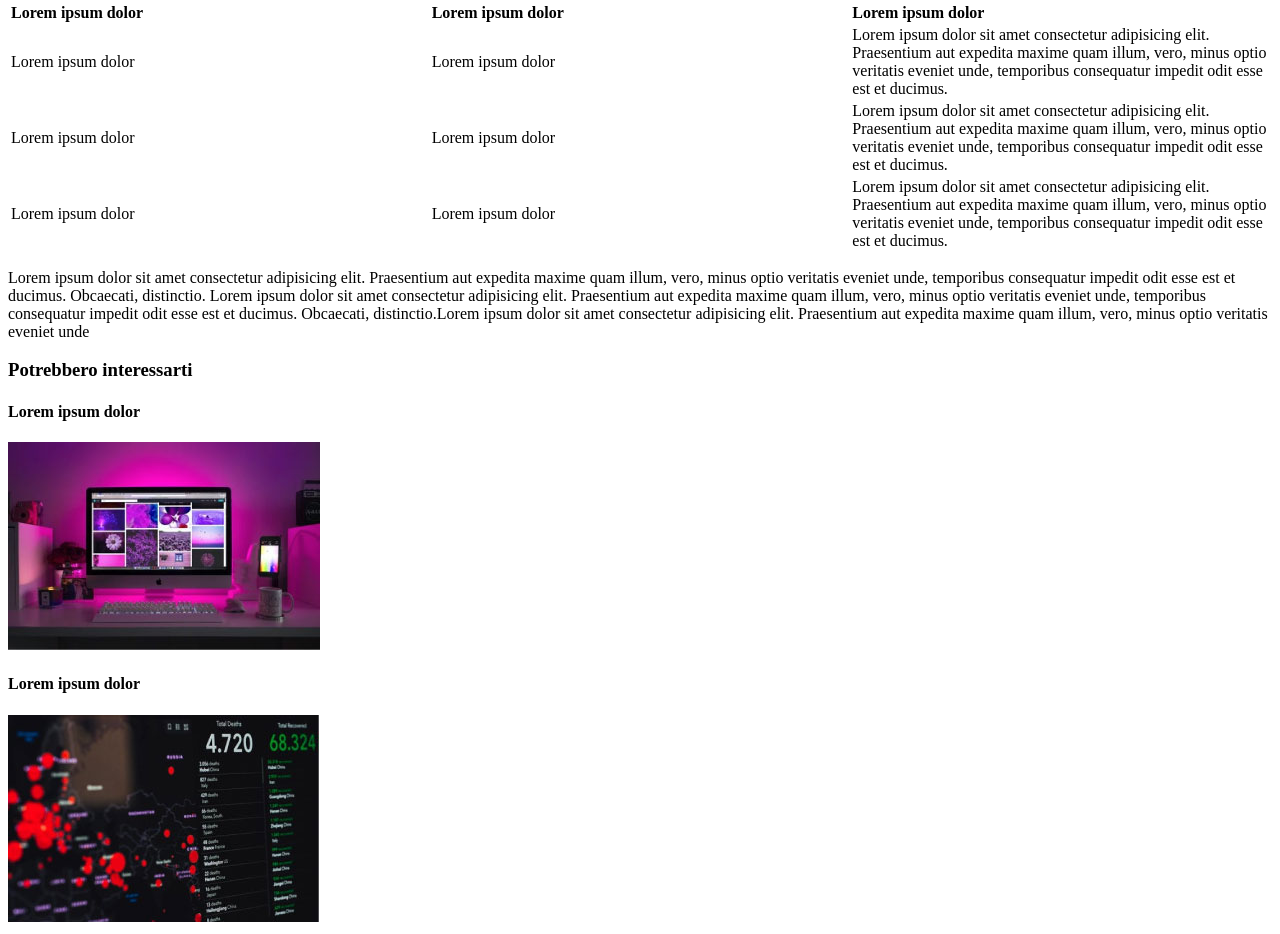
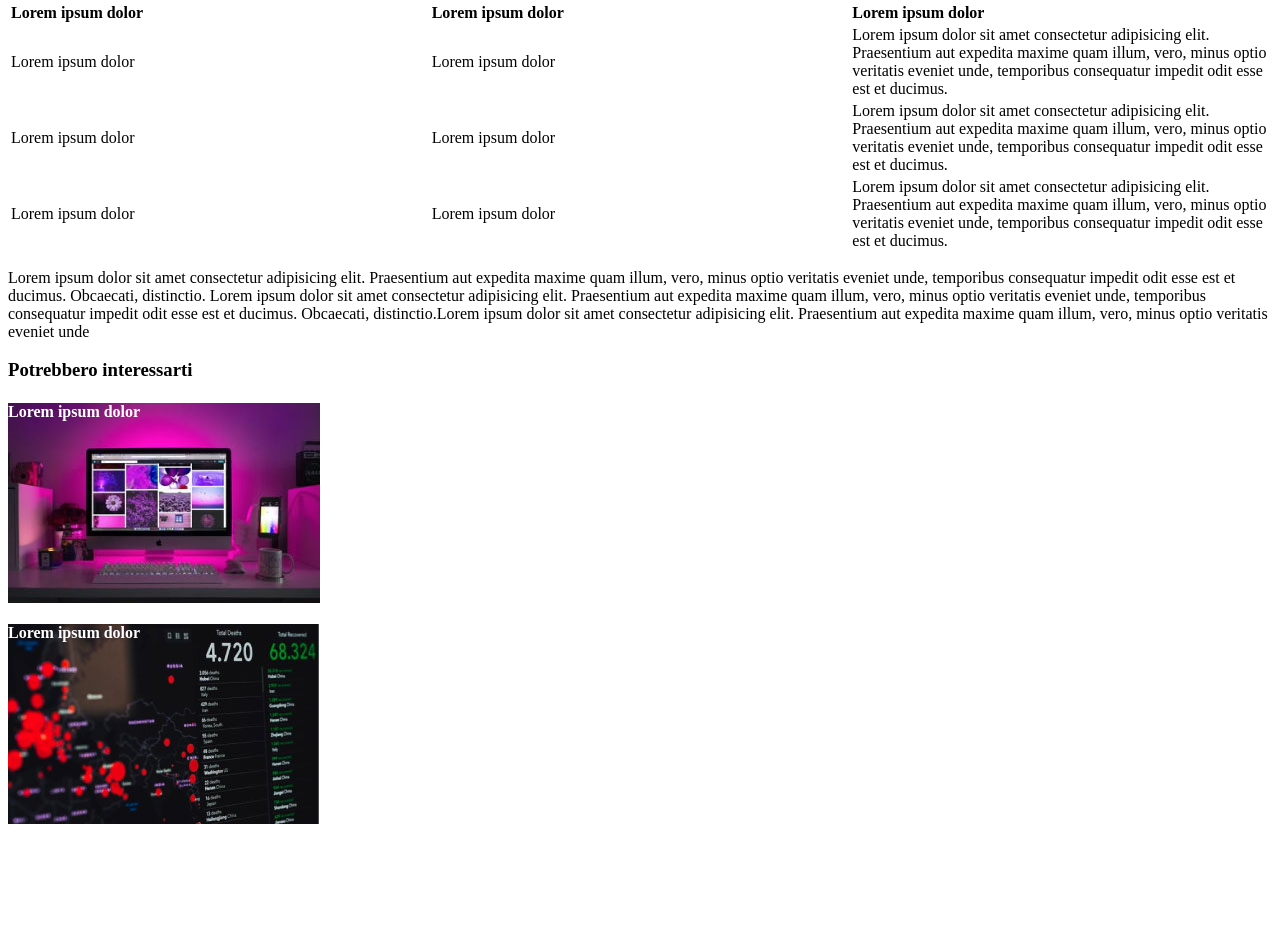
Before and after one commit to letangileri/html-css-booleaner, a plain HTML site: page index.html in a window 1280 px wide. Shown: the part 1144-2078 px from the top of the page. After the commit the page ends 1976 px from the top, so only its background shows below. Drawn offline with Linux system fonts and the light colour scheme.

```diff
--- a/index.html
+++ b/index.html
@@ -110,10 +110,12 @@
         <!-- Potrebbero interessarti-->
         <section>
             <h3>Potrebbero interessarti</h3>
-            <h4>Lorem ipsum dolor</h4>
-            <img src="./img/monitor.jpg" alt="monitor">
-            <h4>Lorem ipsum dolor</h4>
-            <img src="./img/graph.jpg" alt="monitor">
+            <div id="img-p-i1">
+                <h4>Lorem ipsum dolor</h4>
+            </div>
+            <div id="img-p-i2">
+                <h4>Lorem ipsum dolor</h4>
+            </div>
         </section>
         <!-- /Potrebbero interessarti-->
 
--- a/style.css
+++ b/style.css
@@ -46,3 +46,19 @@ td, th{
     width: 200px;
     text-align: left;
 }
+
+#img-p-i1{
+    background-image: url(./img/monitor.jpg);
+    background-repeat: no-repeat;
+    height: 200px;
+}
+
+#img-p-i2{
+    background-image: url(./img/graph.jpg);
+    background-repeat: no-repeat;
+    height: 200px;
+}
+
+h4{
+    color: #ffffff;
+}
```
